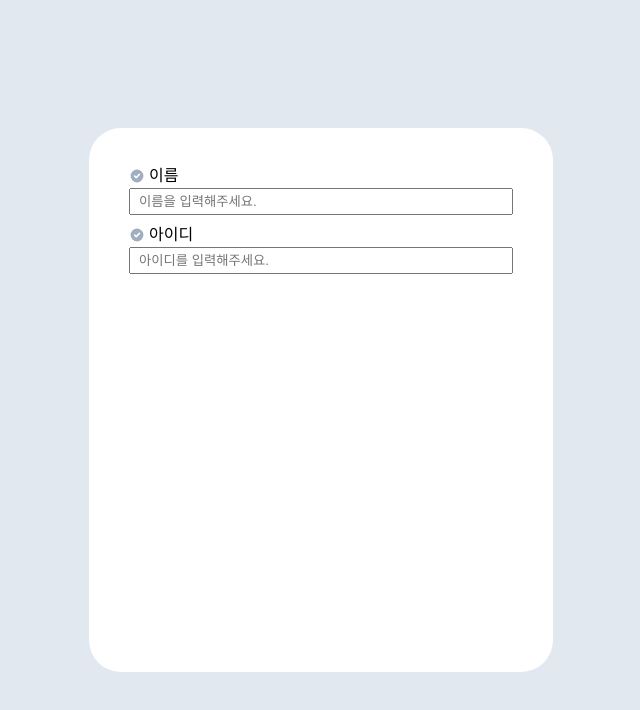
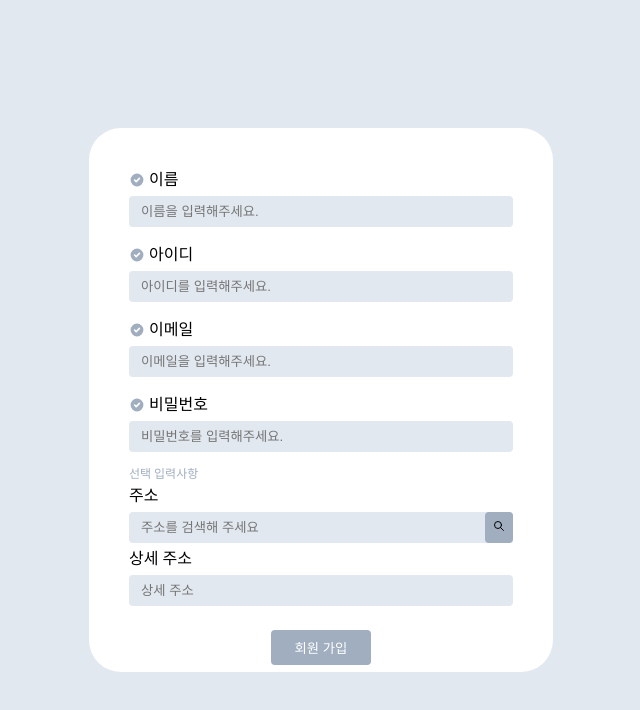
Before and after one commit to JangExpedition/movie-reservation, a React app: page / in a window 1280 px wide. Shown: the top 710 px of the page, without its empty margins (319-959 px from the left). Built offline with nearby package versions, Linux system fonts and the light colour scheme.

Commit message:
회원가입 폼 이메일, 비밀번호, 카카오 주소 연결, 버튼 생성

```diff
--- a/public/index.html
+++ b/public/index.html
@@ -3,6 +3,7 @@
   <head>
     <meta charset="UTF-8" />
     <meta name="viewport" content="width=device-width, initial-scale=1.0" />
+    <script src="//t1.daumcdn.net/mapjsapi/bundle/postcode/prod/postcode.v2.js"></script>
     <title>씨집이</title>
   </head>
   <body>
--- a/src/App.scss
+++ b/src/App.scss
@@ -1,6 +1,12 @@
 .App {
   width: 100%;
   min-height: 100vh;
+}
+
+@media screen and (max-width: 768px) {
+  * {
+    font-size: 12px;
+  }
 }
 
 $gray-color-300: #e2e8f0;
--- /dev/null
+++ b/src/components/AddressField.scss
@@ -0,0 +1,36 @@
+@import "../App.scss";
+
+.AddressField {
+  display: flex;
+  flex-direction: column;
+  font-weight: 500;
+  label {
+    margin-top: 0.5rem;
+  }
+  input {
+    margin-top: 0.5rem;
+    padding: 0.5rem 0.75rem;
+    border: none;
+    border-radius: 0.25rem;
+  }
+  .find-address {
+    display: flex;
+    align-items: center;
+    input {
+      width: 100%;
+    }
+    .search-address {
+      cursor: pointer;
+      background-color: $gray-color-500;
+      margin-top: 0.5rem;
+      padding: 0.5rem;
+      border-radius: 0.25rem;
+      border: none;
+      margin-left: -1.75rem;
+      svg {
+        width: 0.75rem;
+        height: 0.75rem;
+      }
+    }
+  }
+}
--- /dev/null
+++ b/src/components/AddressField.tsx
@@ -0,0 +1,56 @@
+import { useState } from "react";
+import "./AddressField.scss";
+import { DaumAddress } from "../types/AddressFieldTypes";
+
+const AddressField = () => {
+  const [address1, setAddress1] = useState("");
+
+  const searchAddress = () => {
+    new window.daum.Postcode({
+      oncomplete: (data: DaumAddress) => {
+        console.log(data);
+        setAddress1(`(${data.sigunguCode}) ${data.roadAddress}`);
+      },
+    }).open();
+  };
+
+  return (
+    <div className="AddressField">
+      <label htmlFor="address1">주소</label>
+      <div className="find-address">
+        <input
+          id="address1"
+          name="address1"
+          type="text"
+          value={address1}
+          placeholder="주소를 검색해 주세요"
+          className="default-bg"
+          readOnly
+        />
+        <button className="search-address" onClick={searchAddress} type="button">
+          <svg
+            fill="none"
+            stroke="currentColor"
+            strokeLinecap="round"
+            strokeLinejoin="round"
+            strokeWidth="2"
+            viewBox="0 0 24 24"
+          >
+            <path d="M21 21l-6-6m2-5a7 7 0 11-14 0 7 7 0 0114 0z"></path>
+          </svg>
+        </button>
+      </div>
+
+      <label htmlFor="address2">상세 주소</label>
+      <input
+        id="address2"
+        name="address2"
+        type="text"
+        placeholder="상세 주소"
+        className="default-bg"
+      />
+    </div>
+  );
+};
+
+export default AddressField;
--- /dev/null
+++ b/src/components/TextField.scss
@@ -0,0 +1,26 @@
+.TextField {
+  display: flex;
+  flex-direction: column;
+  margin-top: 0.75rem;
+  font-weight: 500;
+  input {
+    margin-top: 0.5rem;
+    padding: 0.5rem 0.75rem;
+    border: none;
+    border-radius: 0.25rem;
+  }
+
+  .label-wrapper {
+    display: flex;
+    .checker {
+      width: 1rem;
+      height: 1rem;
+      margin-right: 0.25rem;
+    }
+  }
+  .fail-message {
+    font-size: 0.75rem;
+    color: #fc8181;
+    margin-top: 0.5rem;
+  }
+}
--- a/src/components/TextField.tsx
+++ b/src/components/TextField.tsx
@@ -1,5 +1,7 @@
 import { useEffect, useRef, useState } from "react";
 import { Acceptor, TextFieldProps } from "../types/TextFieldTypes";
+import { classAddAndRemove } from "../utils";
+import "./TextField.scss";
 
 const TextField: React.FC<TextFieldProps> = ({ data }) => {
   const [inputValue, setInputValue] = useState(data.text);
@@ -7,6 +9,7 @@ const TextField: React.FC<TextFieldProps> = ({ data }) => {
   const [failMessage, setFailMessage] = useState("");
 
   const checker = useRef<HTMLSpanElement>(null);
+  const textInput = useRef<HTMLInputElement>(null);
 
   useEffect(() => {
     inputValue && tester(inputValue);
@@ -14,21 +17,24 @@ const TextField: React.FC<TextFieldProps> = ({ data }) => {
 
   const tester = (value: string) => {
     const result = isAccept(acceptors, value);
+
     if (result) {
       setFailMessage(result);
       if (checker.current?.classList.contains("accept")) {
-        checker.current?.classList.remove("accept");
-        checker.current?.classList.add("default");
+        classAddAndRemove(checker.current, "default", "accept");
+        classAddAndRemove(textInput.current, "fail-bg", "default-bg");
       } else {
         checker.current?.classList.add("default");
+        textInput.current?.classList.add("fail-bg");
       }
     } else {
       setFailMessage("");
       if (checker.current?.classList.contains("default")) {
-        checker.current?.classList.remove("default");
-        checker.current?.classList.add("accept");
+        classAddAndRemove(checker.current, "accept", "default");
+        classAddAndRemove(textInput.current, "default-bg", "fail-bg");
       } else {
         checker.current?.classList.add("accept");
+        textInput.current?.classList.add("default-bg");
       }
     }
   };
@@ -39,7 +45,7 @@ const TextField: React.FC<TextFieldProps> = ({ data }) => {
   };
 
   return (
-    <div className="text-field">
+    <div className="TextField">
       <div className="label-wrapper">
         <span className="checker default" ref={checker}>
           <svg className="" viewBox="0 0 20 20" fill="currentColor">
@@ -53,10 +59,12 @@ const TextField: React.FC<TextFieldProps> = ({ data }) => {
         <label htmlFor="name">{data.title}</label>
       </div>
       <input
-        type="text"
+        type={data.type}
         id={data.id}
         name={data.id}
         placeholder={data.placeholder}
+        className="default-bg"
+        ref={textInput}
         onChange={(e) => setInputValue(e.target.value)}
       />
       <p className="fail-message">{failMessage}</p>
--- a/src/index.tsx
+++ b/src/index.tsx
@@ -2,6 +2,15 @@ import React from "react";
 import ReactDOM from "react-dom/client";
 import "./index.scss";
 import App from "./App";
+
+declare global {
+  interface Window {
+    Handlebars: {
+      compile: (template: string) => (data: Object) => string;
+    };
+    daum: any;
+  }
+}
 
 const root = ReactDOM.createRoot(document.getElementById("root") as HTMLElement);
 root.render(
--- a/src/pages/SignInPage/index.style.scss
+++ b/src/pages/SignInPage/index.style.scss
@@ -17,35 +17,42 @@
   color: $gray-color-500;
 }
 
+.default-bg {
+  background-color: $gray-color-300;
+}
+
+.fail-bg {
+  background-color: #fc8181;
+}
+
 .sign-in-form {
   width: 30%;
   height: 60%;
   border-radius: 2rem;
   background-color: #fff;
   padding: 2rem 2.5rem;
+  p {
+    color: $gray-color-500;
+    font-size: 0.75rem;
+    margin-top: 0.5rem;
+  }
+  .btn-wrapper {
+    display: flex;
+    justify-content: center;
+    margin-top: 1.5rem;
+    .btn-join {
+      cursor: pointer;
+      padding: 0.5rem 1.5rem;
+      color: #fff;
+      background-color: $gray-color-500;
+      border-radius: 0.25rem;
+      border: none;
+    }
+  }
 }
 
-.text-field {
-  display: flex;
-  flex-direction: column;
-  margin-top: 0.5rem;
-  font-weight: 500;
-  input {
-    margin-top: 0.25rem;
-    padding: 0.25rem 0.5rem;
-  }
-
-  .label-wrapper {
-    display: flex;
-    .checker {
-      width: 1rem;
-      height: 1rem;
-      margin-right: 0.25rem;
-    }
-  }
-  .fail-message {
-    font-size: 0.75rem;
-    color: #fc8181;
-    margin-top: 0.25rem;
+@media screen and (max-width: 768px) {
+  .sign-in-form {
+    width: 70%;
   }
 }
--- a/src/pages/SignInPage/index.tsx
+++ b/src/pages/SignInPage/index.tsx
@@ -1,3 +1,4 @@
+import AddressField from "../../components/AddressField";
 import TextField from "../../components/TextField";
 import { Acceptor, TextFieldType } from "../../types/TextFieldTypes";
 import "./index.style.scss";
@@ -32,6 +33,7 @@ const SignInPage: React.FC = () => {
       title: "이름",
       text: "",
       id: "name",
+      type: "text",
       placeholder: "이름을 입력해주세요.",
       acceptors: [whitespaceAcceptor, requireAcceptor, startNumberAcceptor],
     },
@@ -39,8 +41,25 @@ const SignInPage: React.FC = () => {
       title: "아이디",
       text: "",
       id: "id",
+      type: "text",
       placeholder: "아이디를 입력해주세요.",
       acceptors: [whitespaceAcceptor, requireAcceptor, startNumberAcceptor, minLengthAcceptor(5)],
+    },
+    {
+      title: "이메일",
+      text: "",
+      id: "email",
+      type: "email",
+      placeholder: "이메일을 입력해주세요.",
+      acceptors: [whitespaceAcceptor, requireAcceptor],
+    },
+    {
+      title: "비밀번호",
+      text: "",
+      id: "password",
+      type: "password",
+      placeholder: "비밀번호를 입력해주세요.",
+      acceptors: [whitespaceAcceptor, requireAcceptor, minLengthAcceptor(5)],
     },
   ];
   return (
@@ -49,6 +68,13 @@ const SignInPage: React.FC = () => {
         {textFieldList.map((textField) => (
           <TextField key={textField.id} data={textField} />
         ))}
+        <p>선택 입력사항</p>
+        <AddressField />
+        <div className="btn-wrapper">
+          <button className="btn-join" type="submit">
+            회원 가입
+          </button>
+        </div>
       </form>
     </div>
   );
--- /dev/null
+++ b/src/types/AddressFieldTypes.ts
@@ -0,0 +1,6 @@
+export type DaumAddress = {
+  address: string;
+  autoJibunAddress: string;
+  roadAddress: string;
+  sigunguCode: string;
+};
--- a/src/types/TextFieldTypes.ts
+++ b/src/types/TextFieldTypes.ts
@@ -8,6 +8,7 @@ export type TextFieldType = {
   title: string;
   text: string;
   id: string;
+  type: string;
   placeholder: string;
   acceptors: Acceptor[];
 };
--- /dev/null
+++ b/src/utils/index.ts
@@ -0,0 +1,10 @@
+export const classAddAndRemove = (
+  ref: HTMLElement | null,
+  addClass: string,
+  removeClass: string
+) => {
+  if (ref) {
+    ref.classList.add(`${addClass}`);
+    ref.classList.remove(`${removeClass}`);
+  }
+};
```
